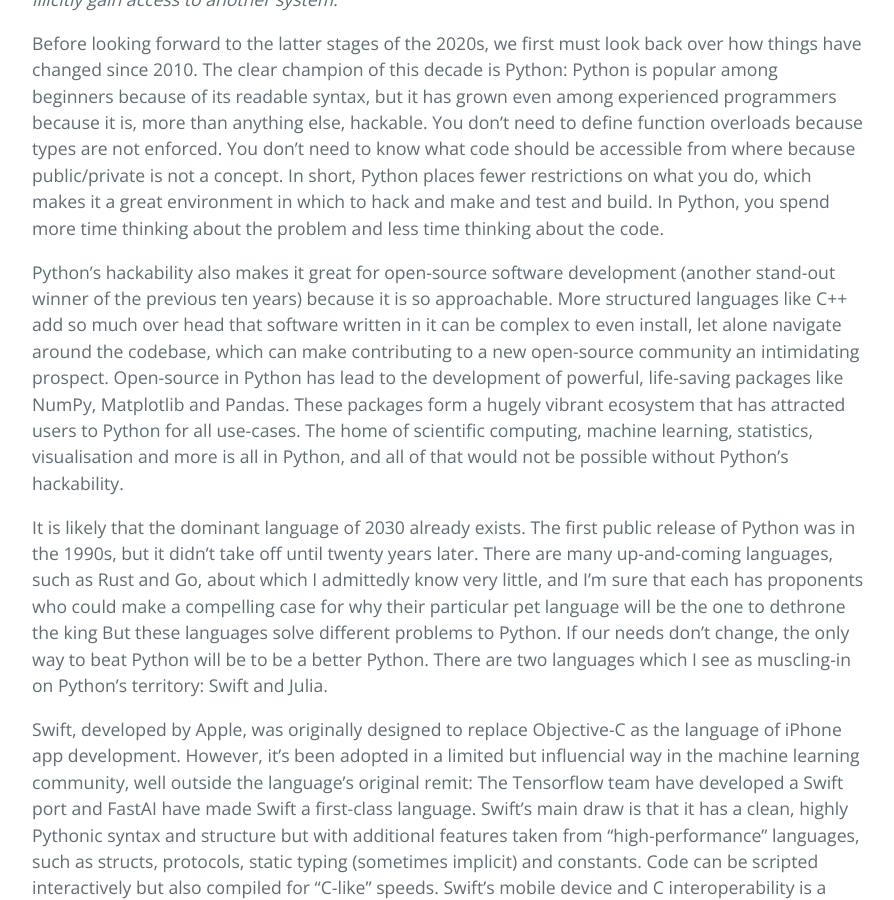
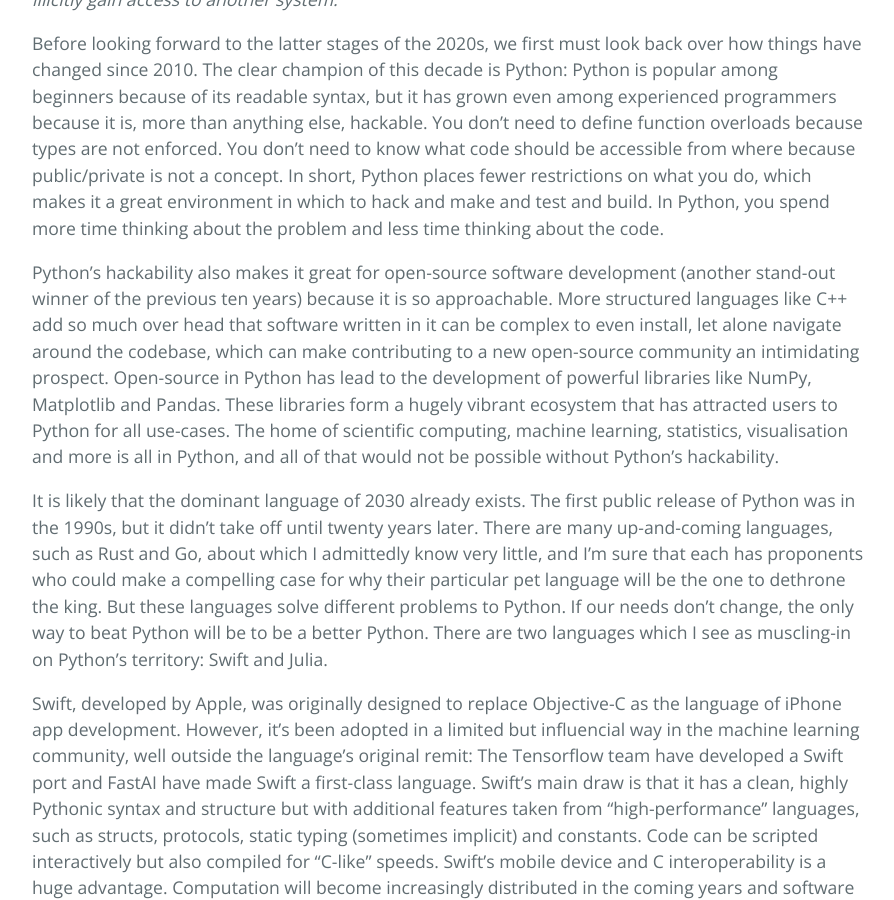
Before and after one commit to TTitcombe/TTitcombe.github.io, a Jekyll site: the page built from _posts/2021-01-17-The-Ten-Year-Language.md, in a window 1280 px wide and 900 px high, scrolled down 588 px. Shown: the whole window, without its empty margins (192-1086 px from the left). Built offline with Jekyll 4.4.1, drawn with Linux system fonts in a browser that asks for light colours; some of the changed text lies outside the part shown.

Commit message:
Minor rewrite

```diff
--- a/_posts/2021-01-17-The-Ten-Year-Language.md
+++ b/_posts/2021-01-17-The-Ten-Year-Language.md
@@ -53,14 +53,15 @@ add so much over head that software
 written in it
 can be complex to even install,
 let alone navigate around the codebase,
-which can make contributing to a new open-source community
+which can make contributing to
+a new open-source community
 an intimidating prospect.
 Open-source in Python has lead to the development
-of powerful,
-life-saving packages like NumPy,
+of powerful libraries
+like NumPy,
 Matplotlib
 and Pandas.
-These packages form a hugely vibrant ecosystem
+These libraries form a hugely vibrant ecosystem
 that has attracted users to Python for all use-cases.
 The home of scientific computing,
 machine learning, statistics,
@@ -76,7 +77,7 @@ such as Rust and Go,
 about which I admittedly know very little,
 and I'm sure that each has proponents
 who could make a compelling case for why their particular pet language
-will be the one to dethrone the king
+will be the one to dethrone the king.
 But these languages solve different problems to Python.
 If our needs don't change,
 the only way to beat Python will be
@@ -198,16 +199,21 @@ from one location to another,
 as happens in federated learning,
 currently requires
 very clever,
-hacky code.
+hacky code
+as existing libraries were built
+for machine learning
+on a single computer.
 Having differentiable objects by default
 could markedly simplify
 the integration of machine learning into software
 and make federated learning as easy
 as on-device machine learning is today.
 
-While such a language is an interesting enough challenge to be made a reality,
+While a language with such features
+is an interesting enough challenge to be made a reality,
 I cannot see a demand for it great enough
-to overtake the likes of Python.
+to overtake the likes of Python
+anytime soon.
 In fact,
 I think on balance Python will remain
 the dominant language over the next decade.
```
Also changed, not shown: other parts of _posts/2021-01-17-The-Ten-Year-Language.md (+1 -1 lines).
